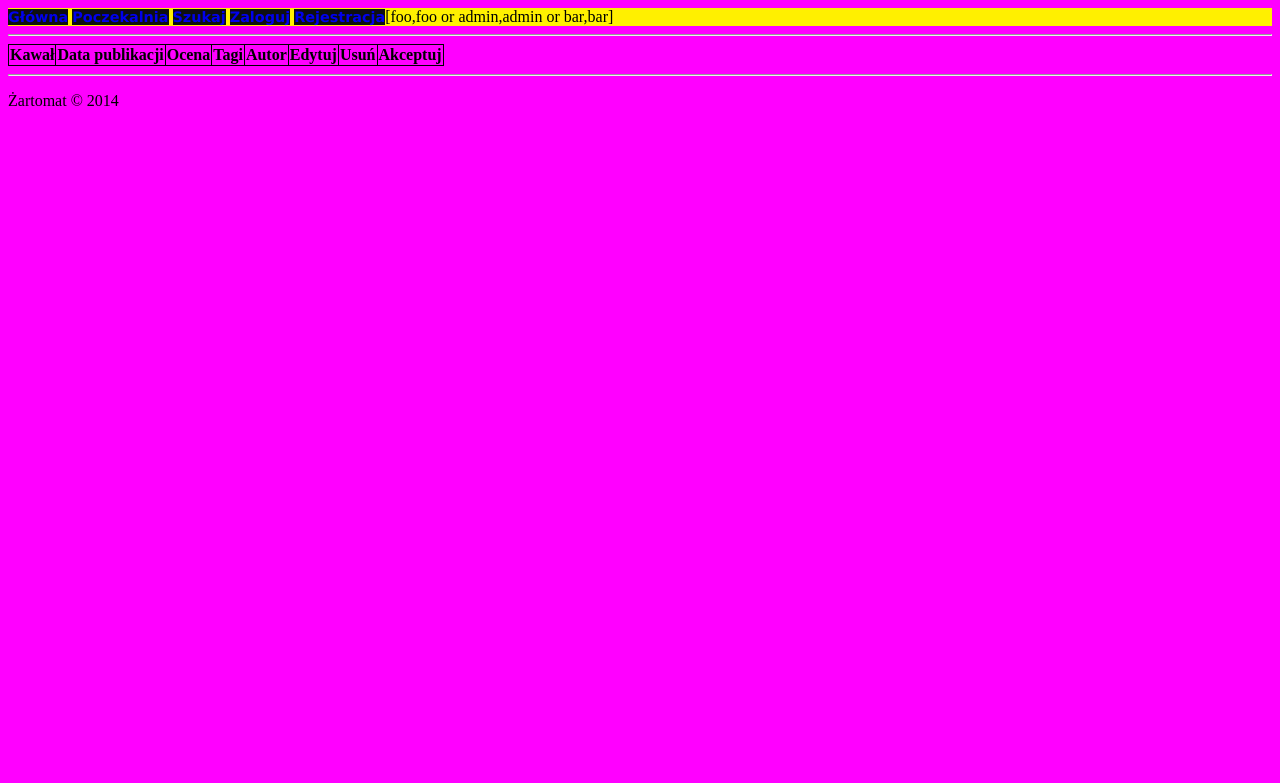
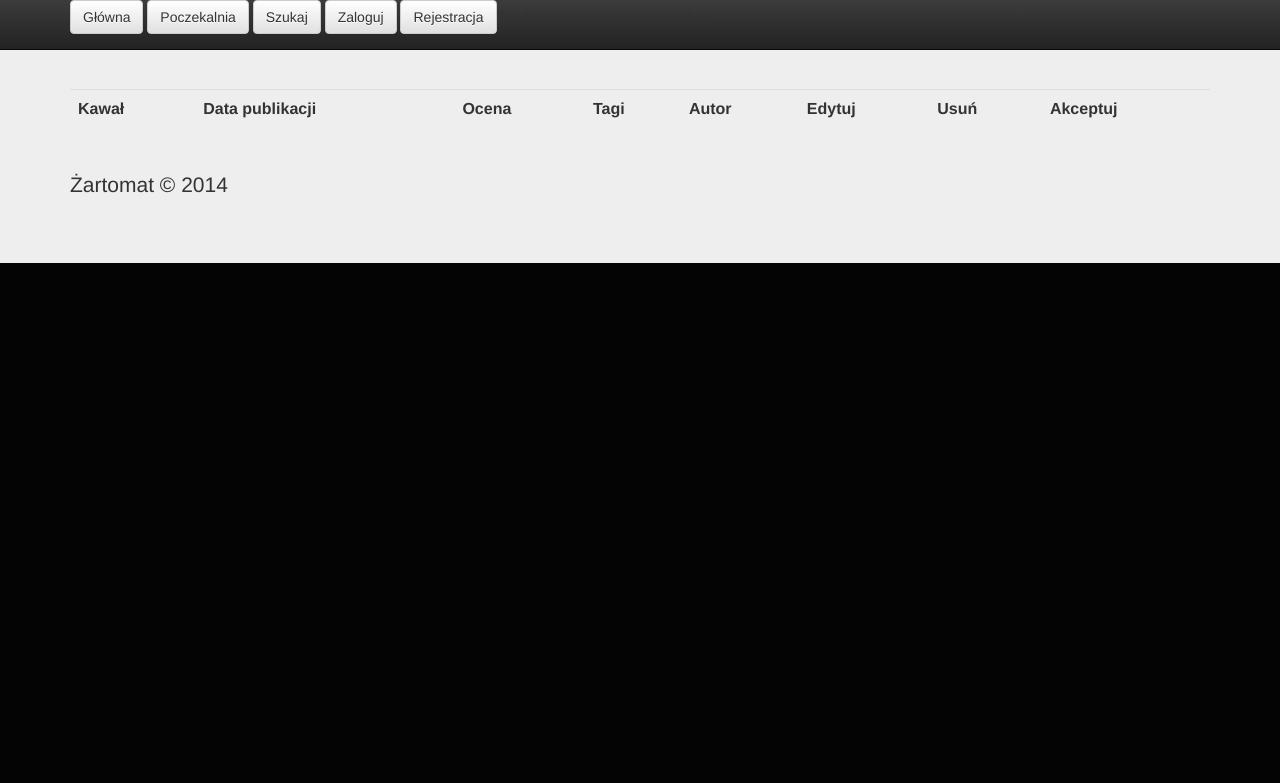
Before and after one commit to KwarcPL/joke, a Django app: page / in a window 1280 px wide. Shown: the top 783 px of the page. Run offline with Django 3.2, Linux system fonts and the light colour scheme; data comes from the database, SQL or seed files in the repository; both versions use the stored data as it was after the commit; parts of the project's set-up code (start-up, migrations or seed data) failed here and were passed over; some libraries are stand-ins or nearby versions.

Commit message:
apperience changed

```diff
--- a/joke/joke/settings.py
+++ b/joke/joke/settings.py
@@ -41,6 +41,7 @@ INSTALLED_APPS = (
     'django.contrib.messages',
     'django.contrib.staticfiles',
     'zartomat',
+    'twitter_bootstrap',
     )
 
 MIDDLEWARE_CLASSES = (
--- a/joke/joke/templates/base.html
+++ b/joke/joke/templates/base.html
@@ -1,36 +1,48 @@
 <html>
 <head>
+
+    <!-- Latest compiled and minified CSS -->
+<link rel="stylesheet" href="//netdna.bootstrapcdn.com/bootstrap/3.1.1/css/bootstrap.min.css">
+
+<!-- Optional theme -->
+<link rel="stylesheet" href="//netdna.bootstrapcdn.com/bootstrap/3.1.1/css/bootstrap-theme.min.css">
+
+
 <title> {% block title %}  {% endblock %}</title>
+    <meta name="viewport" content="width=device-width, initial-scale=1.0">
+
 {% load staticfiles %}
 <link href="{% static "style.css" %}" rel="stylesheet" >
 
-<div class="menu">
-    <a href="/home" class="button">Główna</a>    <a href="/wait" class="button">Poczekalnia</a>   <a href="/search" class="button">Szukaj</a>
+<div class="navbar navbar-inverse navbar-fixed-top" >
+    <div class="container">
+        <div class="navbar-header">
+
+    <a href="/home" class="btn btn-default">Główna</a>    <a href="/wait" class="btn btn-default">Poczekalnia</a>   <a href="/search" class="btn btn-default">Szukaj</a>
 
     {% if state == '0' %}
-    <a  class="button" href="/login" > Zaloguj</a> <a  class="button" href="/register">Rejestracja</a>[foo,foo or admin,admin or bar,bar]
+    <a  class="btn btn-default" href="/login" > Zaloguj</a> <a  class="btn btn-default" href="/register">Rejestracja</a>[foo,foo or admin,admin or bar,bar]
     {% else %}
 
-    <a class="button" href="/addjoke">Dodaj</a>    <a class="button" href="/profile">{{user}}</a> <a class="button"  href="/logout">Wyloguj</a>
+    <a class="btn btn-default" href="/addjoke">Dodaj</a>    <a class="btn btn-default" href="/profile">{{user}}</a> <a class="btn btn-default"  href="/logout">Wyloguj</a>
         {% if user == 'admin' %}
-        <a class="button" href="/admin">Panel administracyjny</a>
+        <a class="btn btn-default" href="/admin">Panel administracyjny</a>
         {% endif %}
 
     {% endif %}
-
+</div>
+        </div>
 </div>
 <hr>
-<style>
-table,th,td
-{
-border:1px solid black;
-border-collapse:collapse;
-}
-</style>
+
 </head>
 <body>
+
+<div class="jumbotron">
+      <div class="container">
+
 {% block content %}
-<table class = "table" frame = "box">
+<table class = "table">
     <tbody>
     <tr>
         <td><b>Kawał</b></td>
@@ -63,6 +75,7 @@ border-collapse:collapse;
             </tr>
         {% endif %}
     {% endfor %}
+    <script src="http://code.jquery.com/jquery.js"></script>
     </tbody>
 </table>{% endblock %}
 
@@ -70,5 +83,11 @@ border-collapse:collapse;
 <hr>
 <p>Żartomat &copy 2014</p>
 {% endblock %}
+
+</div>
+    </div>
+<!-- Latest compiled and minified JavaScript -->
+<script src="//netdna.bootstrapcdn.com/bootstrap/3.1.1/js/bootstrap.min.js"></script>
+
 </body>
 </html>
--- a/joke/zartomat/static/style.css
+++ b/joke/zartomat/static/style.css
@@ -1,5 +1,5 @@
 body {
-    background: magenta ;
+    background: #040404 ;
 
 }
 
```
Also changed, not shown: joke/joke/templates/login.html (+11 -7 lines), joke/joke/templates/search.html (+7 -5 lines), joke/db.sqlite3.
